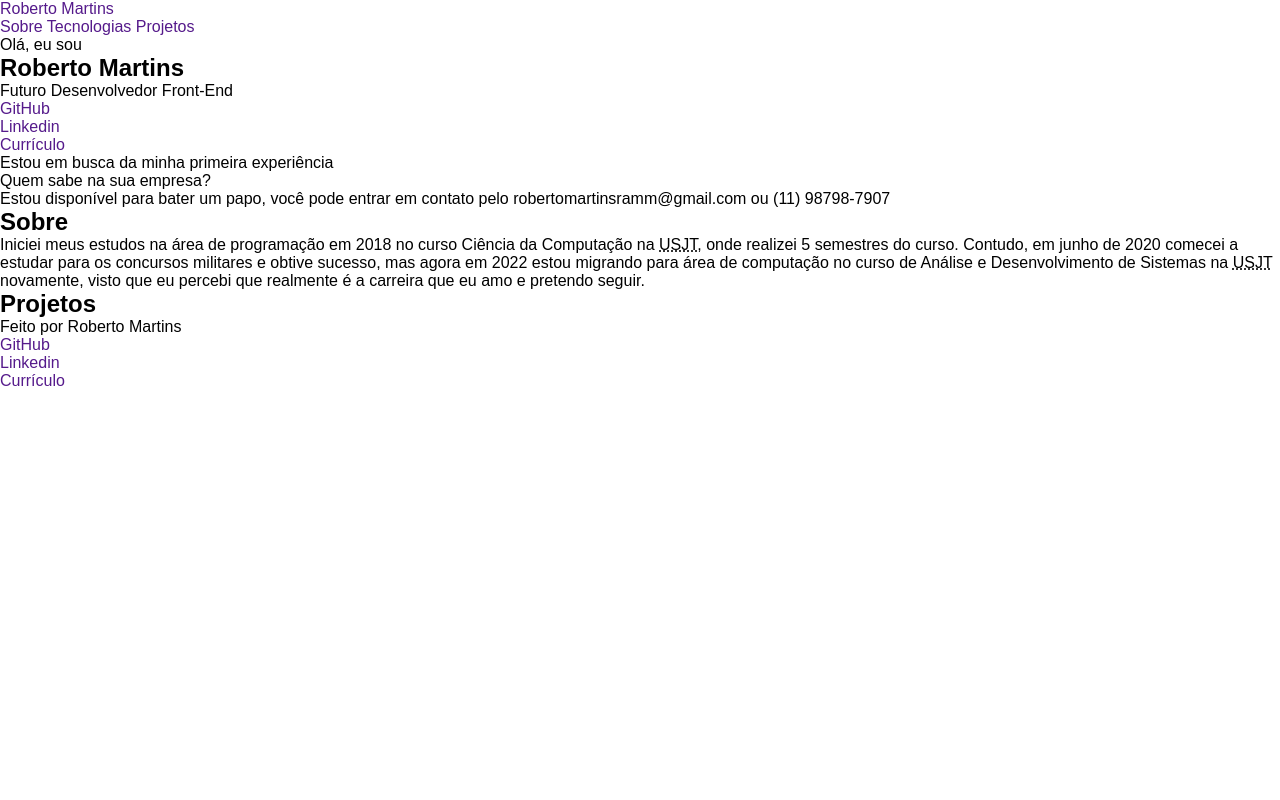
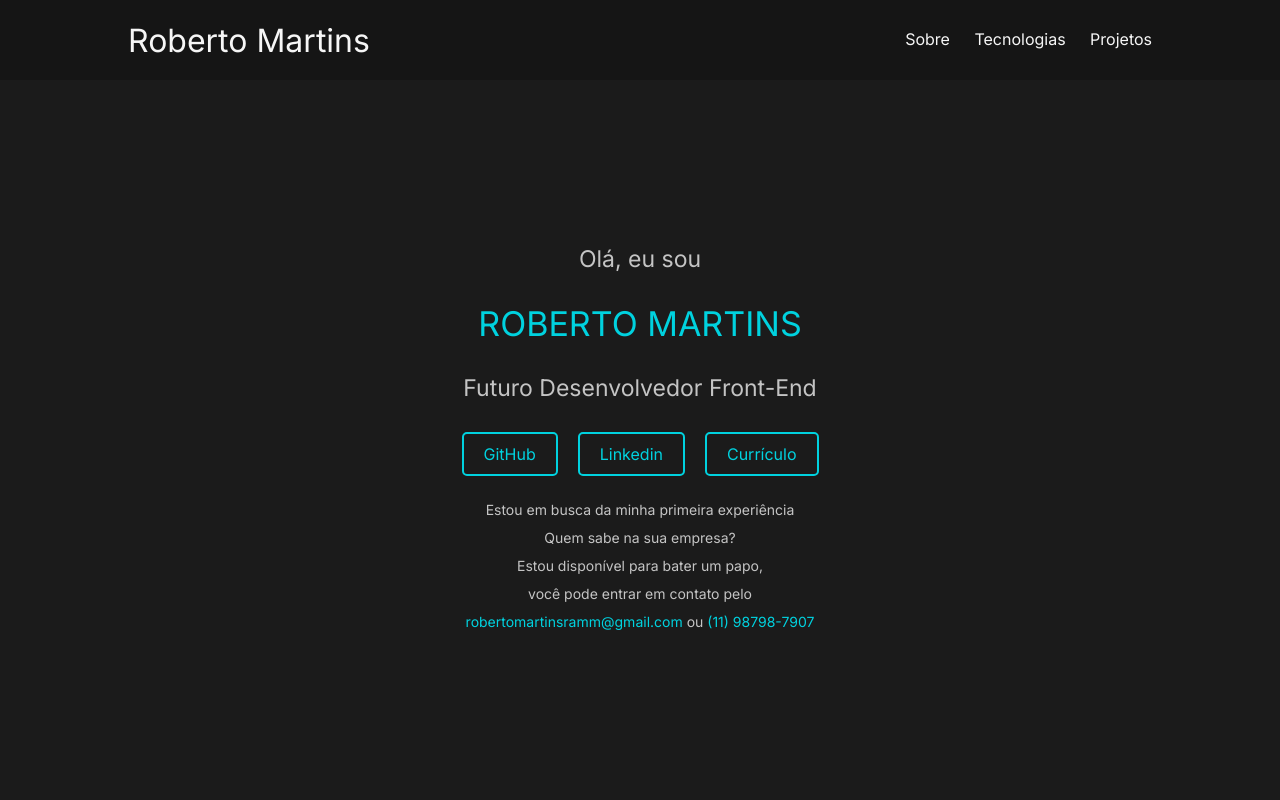
Before and after one commit to MartinsRoberto/2023-portfolio, a plain HTML site: page index.html in a window 1280 px wide. Shown: the top 800 px of the page. Drawn offline with Linux system fonts and the light colour scheme.

Commit message:
adicionando header e contact

```diff
--- a/css/styles.css
+++ b/css/styles.css
@@ -1,3 +1,13 @@
+@import url('https://fonts.googleapis.com/css2?family=Inter&display=swap');
+
+:root{
+  --color-black-1: #151515;
+  --color-black-2: #1b1b1b;
+  --color-black-3: #272727;
+  --color-gray-1: #c4c4c4;
+  --color-blue-1: #00d2df;
+  --color-white-1: #f6f6f6;
+}
 /* RESET */
 
 *{
@@ -16,5 +26,186 @@ li{
 /*  */
 
 body{
-  font-family: sans-serif;
+  font-family: 'Inter', sans-serif;
 }
+
+main{
+  margin-top: 80px;
+}
+.container{
+  width: 80%;
+  max-width: 1100px;
+  margin: auto;
+}
+
+section{
+  padding: 70px 0px;
+}
+
+p{
+  color: var(--color-gray-1);
+}
+
+a{
+  display: inline-block;
+  color: var(--color-white-1);
+  transition: .4s;
+}
+
+a:hover{
+  color: var(--color-blue-1);
+}
+
+.btn-primary{
+  border: 2px solid var(--color-blue-1);
+  color: var(--color-blue-1);
+  background-color: transparent;
+  padding: 10px 20px;
+  border-radius: 5px;
+}
+
+.font-blue{
+  color: var(--color-blue-1);
+}
+.btn-primary:hover{
+  background-color: var(--color-blue-1);
+  color: var(--color-black-1);
+  box-shadow: 0px 0px 10px 1px var(--color-blue-1);
+}
+
+/* HEADER */
+
+.header{
+  background-color: var(--color-black-1);
+  width: 100%;
+  position: fixed;
+  top: 0;
+}
+
+.header .container{
+  height: 80px;
+  display: flex;
+  justify-content: space-between;
+  align-items: center;
+}
+
+.header .brand{
+  display: inline-block;
+  color: var(--color-white-1);
+  font-size: 2em;
+}
+
+.header .brand:hover{
+  color: var(--color-blue-1);
+}
+
+.header .btn-mobile {
+  display: none;
+  position: relative;
+  border: none;
+  width: 30px;
+  height: 30px;
+  cursor: pointer;
+  background-color: var(--color-black-1);
+}
+
+.header .bars{
+  content: '';
+  display: block;
+  width: 30px;
+  height: 3px;
+  position: absolute;
+  background-color: var(--color-white-1);
+}
+
+.header .btn-mobile:hover .bars{
+  background-color: var(--color-blue-1);
+}
+.header .bars:nth-child(1){
+  top: 5px;
+}
+.header .bars:nth-child(2){
+  top: 15px;
+}
+.header .bars:nth-child(3){
+  top: 25px;
+}
+
+.header .menu-link{
+  margin-left: 20px;
+  padding: 20px 0px;
+  border-bottom: 2px solid transparent;
+}
+
+.header .menu-link:hover{
+  border-bottom: 2px solid var(--color-blue-1);
+}
+/* CONTACT */
+
+.contact{
+  background-color: var(--color-black-2);
+  padding: 0px;
+  text-align: center;
+  height: calc(100vh - 80px);
+}
+
+
+.contact .container{
+  height: 100%;
+  display: flex;
+  flex-direction: column;
+  justify-content: center;
+  align-items: center;
+}
+
+.contact p:nth-of-type(1),
+.contact p:nth-of-type(2){
+  font-size: 23px;
+  margin-bottom: 30px;
+}
+
+.contact .my-name-h1{
+  font-size: 34px;
+  margin-bottom: 30px;
+  color: var(--color-blue-1);
+  text-transform: uppercase;
+  font-weight: normal;
+}
+
+.contact .links{
+  display: flex;
+  justify-content: center;
+  flex-wrap: wrap;
+  gap: 20px;
+  margin-bottom: 20px;
+}
+
+.contact .opportunity{
+  line-height: 2;
+  font-size: 14px;
+}
+@media (max-width: 950px){
+  .header .btn-mobile{
+    display: block;
+  }
+
+  .header .menu{
+    position: absolute;
+    top: 80px;
+    left: 0px;
+    background-color: var(--color-black-1);
+    width: 100%;
+    text-align: center;
+    height: 0px;
+    overflow: hidden;
+    transition: .4s;
+  }
+
+  .header .menu.active{
+    height: calc(100vh - 80px);
+  }
+
+  .header .menu-link{
+    display: block;
+  }
+}
--- a/index.html
+++ b/index.html
@@ -12,30 +12,42 @@
 
 <body>
   <header class="header">
+    <div class="container">
       <a href="" class="brand">Roberto Martins</a>
-    <nav>
-      <a href="">Sobre</a>
-      <a href="">Tecnologias</a>
-      <a href="">Projetos</a>
+      <button class="btn-mobile">
+        <div class="bars"></div>
+        <div class="bars"></div>
+        <div class="bars"></div>
+      </button>
+      <nav class="menu">
+        <a class="menu-link" href="">Sobre</a>
+        <a class="menu-link" href="">Tecnologias</a>
+        <a class="menu-link" href="">Projetos</a>
       </nav>
+    </div>
   </header>
 
   <main>
 
-    <section class="me" id="me">
+    <section class="contact" id="contact">
+      <div class="container">
         <p>Olá, eu sou</p>
-      <h2>Roberto Martins</h2>
+        <h1 class="my-name-h1">Roberto Martins</h1>
         <p>Futuro Desenvolvedor Front-End</p>
-      <ul class="link">
-        <li><a href="">GitHub</a></li>
-        <li><a href="">Linkedin</a></li>
-        <li><a href="">Currículo</a></li>
+        <ul class="links">
+          <li><a href="" class="btn-primary">GitHub</a></li>
+          <li><a href="" class="btn-primary">Linkedin</a></li>
+          <li><a href="" class="btn-primary">Currículo</a></li>
         </ul>
-      <p>
+        <p class="opportunity">
           Estou em busca da minha primeira experiência <br>
           Quem sabe na sua empresa? <br>
-        Estou disponível para bater um papo, você pode entrar em contato pelo robertomartinsramm@gmail.com ou (11)
-        98798-7907</p>
+          Estou disponível para bater um papo, <br>
+          você pode entrar em contato pelo <br>
+           <span class="font-blue">robertomartinsramm@gmail.com</span> ou <span class="font-blue">  (11) 98798-7907 </span>
+        </p>
+      </div>
+
     </section>
 
     <section class="about" id="about">
@@ -53,7 +65,9 @@
     </section>
 
     <section class="projects" id="projects">
+      <div class="container">
         <h2>Projetos</h2>
+      </div>
     </section>
 
   </main>
--- a/js/script.js
+++ b/js/script.js
@@ -0,0 +1,18 @@
+const btnMobile = document.querySelector('.btn-mobile')
+
+btnMobile.addEventListener('click', () => {
+  const menu = document.querySelector('.menu')
+
+  menu.classList.toggle('active')
+})
+
+function typeWriter(text) {
+  const textoArray = text.innerHTML.split('');
+  text.innerHTML = '';
+  textoArray.forEach((letra, i) => {
+    setTimeout(() => text.innerHTML += letra, 100 * i);
+  });
+}
+
+const myNameh1 = document.querySelector('.my-name-h1');
+typeWriter(myNameh1);
```
Lines whose indentation alone changed are shown as unchanged.
